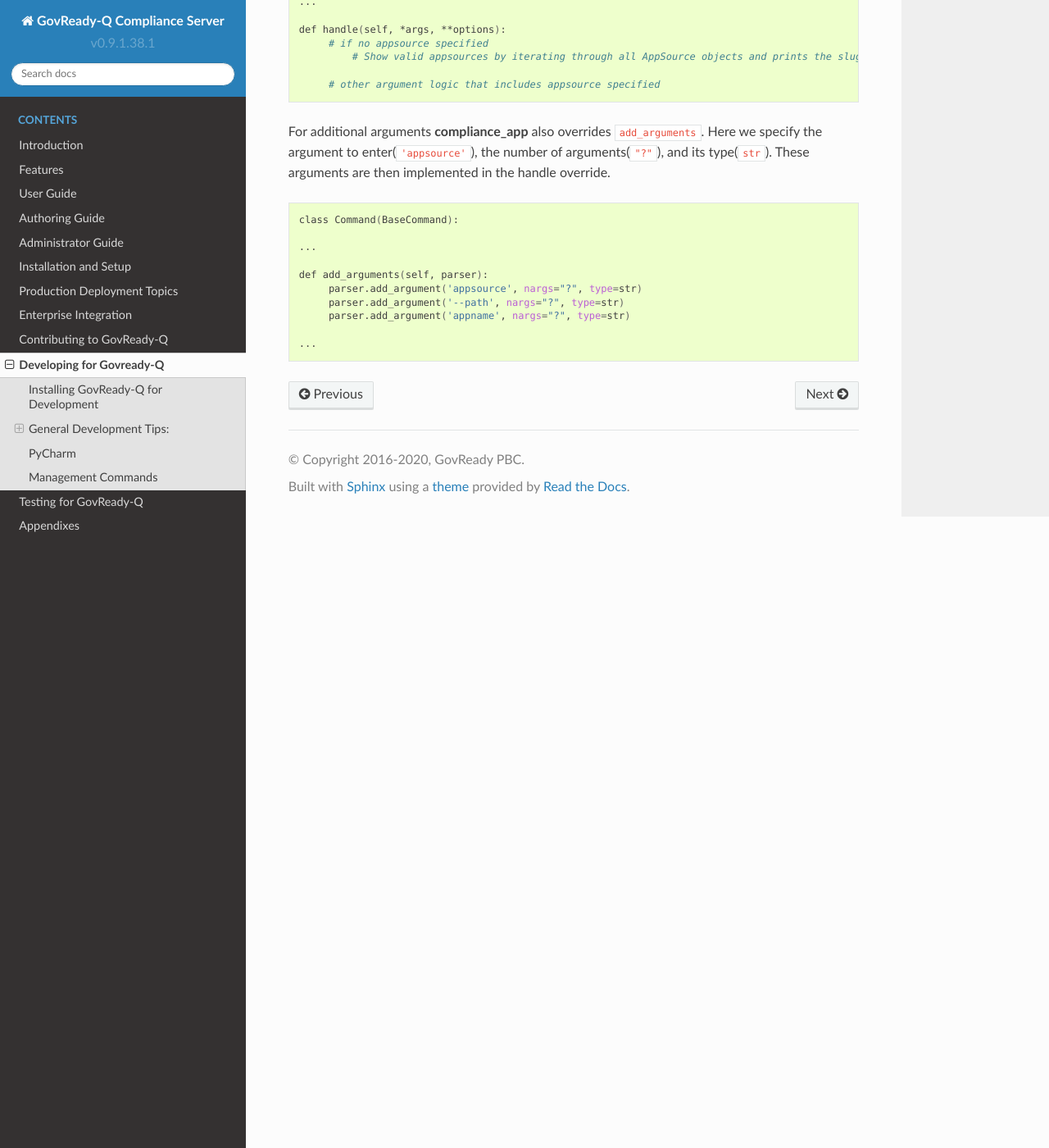
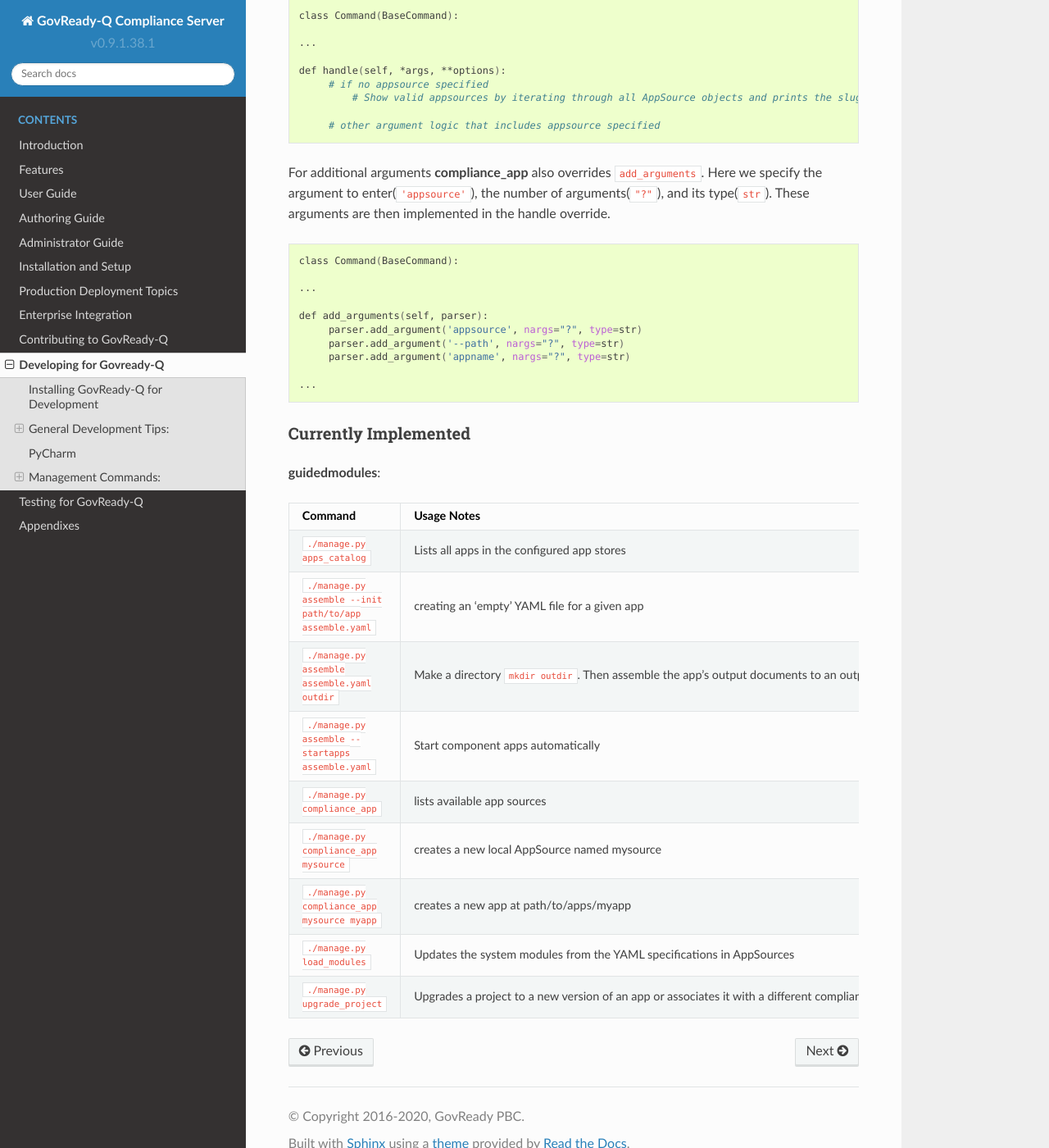
Before and after one commit to GovReady/govready-q-docs, a Sphinx documentation site: the page built from source/developing-for-govready-q/index.rst, in a window 1280 px wide and 1400 px high, scrolled down 3789 px. Shown: the whole window at 82% size. Built offline with Sphinx 7.4.7 and the Read the Docs theme 2.0.0, drawn with Linux system fonts in a browser that asks for light colours; some of the changed text lies outside the part shown.

Commit message:
guided modules commands

```diff
--- a/source/developing-for-govready-q/index.rst
+++ b/source/developing-for-govready-q/index.rst
@@ -164,3 +168,30 @@
         parser.add_argument('appname', nargs="?", type=str)
 
    ...
+
+Currently Implemented
+----------------------------
+
+**guidedmodules**:
+
++----------------------------------------------------------+-----------------------------------------------------------------------------------------------------+
+| Command                                                  |    Usage Notes                                                                                      |
++==========================================================+=====================================================================================================+
+| ``./manage.py apps_catalog``                             |  Lists all apps in the configured app stores                                                        |
++----------------------------------------------------------+-----------------------------------------------------------------------------------------------------+
+| ``./manage.py assemble --init path/to/app assemble.yaml``|   creating an 'empty' YAML file for a given app                                                     |
++----------------------------------------------------------+-----------------------------------------------------------------------------------------------------+
+| ``./manage.py assemble assemble.yaml outdir``            |  Make a directory ``mkdir outdir``. Then assemble the app's output documents to an output           |
++----------------------------------------------------------+-----------------------------------------------------------------------------------------------------+
+| ``./manage.py assemble --startapps assemble.yaml``       |  Start component apps automatically                                                                 |
++----------------------------------------------------------+-----------------------------------------------------------------------------------------------------+
+| ``./manage.py compliance_app``                           |  lists available app sources                                                                        |
++----------------------------------------------------------+-----------------------------------------------------------------------------------------------------+
+| ``./manage.py compliance_app mysource``                  |  creates a new local AppSource named mysource                                                       |
++----------------------------------------------------------+-----------------------------------------------------------------------------------------------------+
+| ``./manage.py compliance_app mysource myapp``            |  creates a new app at path/to/apps/myapp                                                            |
++----------------------------------------------------------+-----------------------------------------------------------------------------------------------------+
+| ``./manage.py load_modules``                             |  Updates the system modules from the YAML specifications in AppSources                              |
++----------------------------------------------------------+-----------------------------------------------------------------------------------------------------+
+| ``./manage.py upgrade_project``                          |  Upgrades a project to a new version of an app or associates it with a different compliance app     |
++----------------------------------------------------------+-----------------------------------------------------------------------------------------------------+
```
Also changed, not shown: other parts of source/developing-for-govready-q/index.rst (+5 -1 lines).
